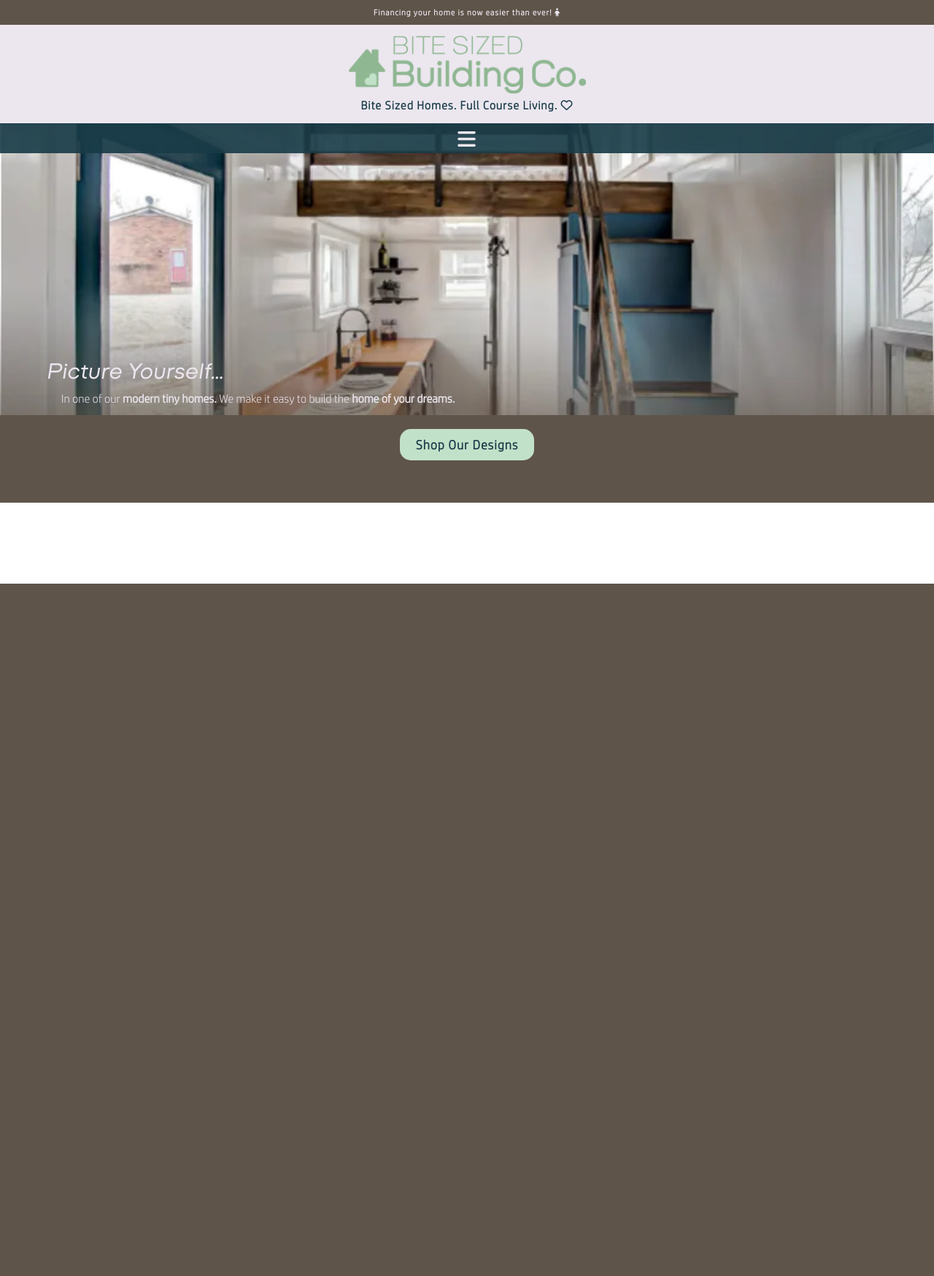
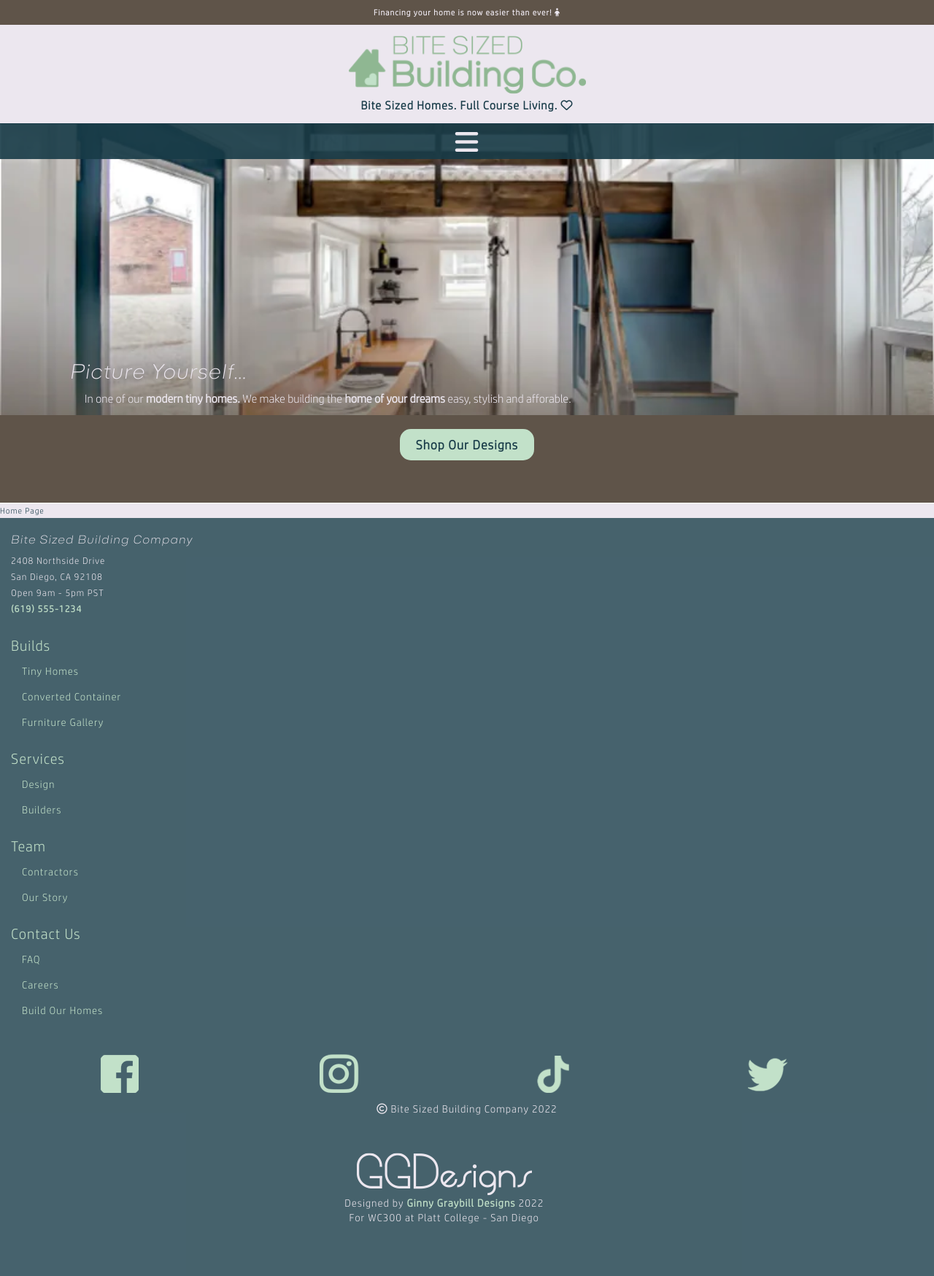
Before and after one commit to vgraybill/WC300_VirginiaG, a PHP site: page / in a window 1280 px wide. Shown: the whole page at 73% size. Before the commit the page ends 800 px from the top, so only its background shows below. Run offline with PHP 8.4, Linux system fonts and the light colour scheme; some libraries are stand-ins or nearby versions.

Commit message:
footer stuff

```diff
--- a/root/css/style.css
+++ b/root/css/style.css
@@ -59,7 +59,7 @@
     width: 100%;
     color:#ece7ef;
     text-align: center;
-    border-top: 1px solid #183b48
+    border-top: 1px solid #183b48;
 }
 nav i {
     width: 100%;
@@ -75,6 +75,7 @@
 li h4{
     padding: 40px 0 20px;
     font-family: 'goldbill_i';
+    font-weight: lighter;
     text-align: center;
 }
 li h5{
@@ -113,7 +114,7 @@
 }
 .img-container article {
     position: relative;
-    width: 90%;
+    width: 85%;
     margin: 0 auto;
     top: 290px;
     color: #ece7ef;
@@ -121,8 +122,9 @@
 
 .img-container article h3 {
     font-family: 'goldbill_i', sans-serif;
+    font-weight: lighter;
     font-style: italic;
-    font-size: 1.75rem;
+    font-size: 1.5rem;
     padding-bottom: 15px;
 }
 .img-container article p{
@@ -159,7 +161,74 @@
     height: 520px;
 }
 
+/* MAIN STYLES HOME PAGE */
 
+main {
+    position: relative;
+    top: 400px;
+    background-color: #ece7ef;
+}
+
+/* FOOTER STYLES */
+
+footer{
+    position: relative;
+    top: 400px;
+    background-color: rgba(24, 59, 72, .8);
+    color: #ece7ef;
+    font-size: .9rem;
+    padding: 20px 15px;
+}
+.contact h4 {
+    font-family: 'goldbill_i';
+    font-size: .99rem;
+    font-weight: lighter;
+    padding-bottom: 7px;
+}
+.contact h5{
+    font-size: .8rem;
+    padding: 1px 0;
+    font-weight: lighter;
+}
+.contact h5 a{
+    font-weight: bold;
+
+}
+footer ul{
+    list-style: none;
+}
+footer a{
+    text-decoration: none;
+    color: #c2e1c9
+}
+
+footer li.title {
+    padding-top: 30px;
+    font-size: 1.25rem;
+}
+footer .title ~ li {
+    text-indent: 15px;
+    padding-top: 15px;
+}
+
+footer .social{
+    display: flex;
+    justify-content: space-around;
+    padding: 50px 0 10px;
+}
+footer div{
+    width: 95%;
+}
+footer div img{
+    margin:  0 auto;
+    text-align: center;
+    display: block;
+}
+footer small{
+    text-align: center;
+    display: block;
+    padding-bottom: 50px;
+}
 
 
 
@@ -177,10 +246,37 @@
     header h2{
         font-size: 1rem;
     }
+    nav i {
+        font-size: 2.25rem;
+    }
+    nav ul {
+        height: 470px;
+    }
     .img-container{
         top: 169px;
     }
     .img-container article {
         top: 330px;
     }
+    .img-container article h3 {
+        font-size: 1.75rem;
+    }
+
+
+    /* MAIN STYLES 390px */
+
+    main {
+        top: 440px
+    }
+
+
+
+
+    /* FOOTER STYLES 390px */
+
+    footer {
+        top:440px;
+    }
+
+
 }
--- a/root/index.html
+++ b/root/index.html
@@ -4,7 +4,7 @@
     <meta charset="UTF-8">
     <meta http-equiv="X-UA-Compatible" content="IE=edge">
     <meta name="viewport" content="width=device-width, initial-scale=1.0">
-    <title>Bite Sized building Co - Bite Sized Homes. Full Course Living.</title>
+    <title>Bite Sized Building Company - Bite Sized Homes. Full Course Living.</title>
     <link href="css/reset.css" rel="stylesheet" type="text/css" />
     <link href="css/style.css" rel="stylesheet" type="text/css" />
     <link href="css/fonts/webfontkit.css" rel="stylesheet" type="text/css" />
@@ -34,7 +34,7 @@
             <div class="img-container">
                 <article class="hero-content">
                     <h3>Picture Yourself...</h3>
-                    <p>In one of our <strong>modern tiny homes.</strong> We make it easy to build the <strong>home of your dreams.</strong></p>
+                    <p>In one of our <strong>modern tiny homes.</strong> We make building the <strong>home of your dreams</strong> easy, stylish and afforable. </p>
                     <h4><a href="">Shop Our Designs</a></h4>
                 </article>
             </div>
@@ -45,13 +45,58 @@
 
 
     <main>
-
+Home Page
     </main>
 
 
 
     <footer>
+        <div class="footer-wrapper">
+            <section class="contact">
+                <h4>Bite Sized Building Company</h4>
+                <h5>2408 Northside Drive</h5>
+                <h5>San Diego, CA 92108</h5>
+                <h5>Open 9am - 5pm PST</h5>
+                <h5><a href="tel:6195551234">(619) 555-1234</a></h5>
+            </section>
+            <section class="site-map">
+                <ul>
+                    <li class="title"><a href="">Builds</a></li>
+                    <li><a href="">Tiny Homes</a></li>
+                    <li><a href="">Converted Container</a></li>
+                    <li><a href="">Furniture Gallery</a></li>
+                </ul>
+                <ul>
+                    <li class="title"><a href="">Services</a></li>
+                    <li><a href="">Design</a></li>
+                    <li><a href="">Builders</a></li>
+                </ul>
+                <ul>
+                    <li class="title"><a href="">Team</a></li>
+                    <li><a href="">Contractors</a></li>
+                    <li><a href="">Our Story</a></li>
+                </ul>
+                <ul>
+                    <li class="title"><a href="">Contact Us</a></li>
+                    <li><a href="">FAQ</a></li>
+                    <li><a href="">Careers</a></li>
+                    <li><a href="">Build Our Homes</a></li>
+                </ul>
+            </section>
+            <ul class="social">
+                <li><a href="http://facebook.com" target="_blank"><img src="img/facebookicon.png" alt="the facebook icon"></a></li>
+                <li><a href="http://instagram.com" target="_blank"><img src="img/instaicon.png" alt="the instagram icon"></a></li>
+                <li><a href="http://tiktok.com" target="_blank"><img src="img/tiktokicon.png" alt="the tiktok icon"></a></li>
+                <li><a href="http://twitter.com" target="_blank"><img src="img/twittericon.png" alt="the twitter icon"></a></li>
 
+            </ul>
+        </div>
+        <small><i class="far fa-copyright"></i> Bite Sized Building Company 2022</small>
+        <div class="footer-wrapper">
+            <a href="http://ginnygraybill.com" target="_blank"><img src="img/ggdesignslogo.png" alt="the G G Designs logo"/></a>
+            <small>Designed by <a href="http://ginnygraybill.com" target="_blank"><strong>Ginny Graybill Designs</strong></a> 2022
+            <p>For WC300 at Platt College - San Diego</p></small>
+        </div>
     </footer>
 
 
@@ -67,8 +112,9 @@
                 bars.next().slideDown(900);
                 bars.parent().next().find('.hero-content').fadeOut(700);
                 bars.removeClass('closed').addClass('open');
-                head.find('h2').transition({'color':'#fff'}, 500);
+                head.find('h2').transition({'color':'#ece7ef'}, 500);
                 head.parent().transition({'background-color':'rgba(24, 59, 72, .9)'}, 500);
+                bars.transition({'color':'#c2e1c9'},200);
             }
             else if (bars.hasClass('open')){
                 bars.next().slideUp(900);
@@ -76,6 +122,7 @@
                 bars.removeClass('open').addClass('closed');
                 head.find('h2').transition({'color':'#183b48'}, 500);
                 head.parent().transition({'background-color':'#ece7ef'}, 500);
+                bars.transition({'color':'#ece7ef'},200);
             }
 
 
```
Also changed, not shown: root/img/facebookicon.png (added), root/img/ggdesignslogo.png (added), root/img/instaicon.png (added), root/img/testamonial1-small.webp (added), root/img/tiktokicon.png (added), root/img/twittericon.png (added).
